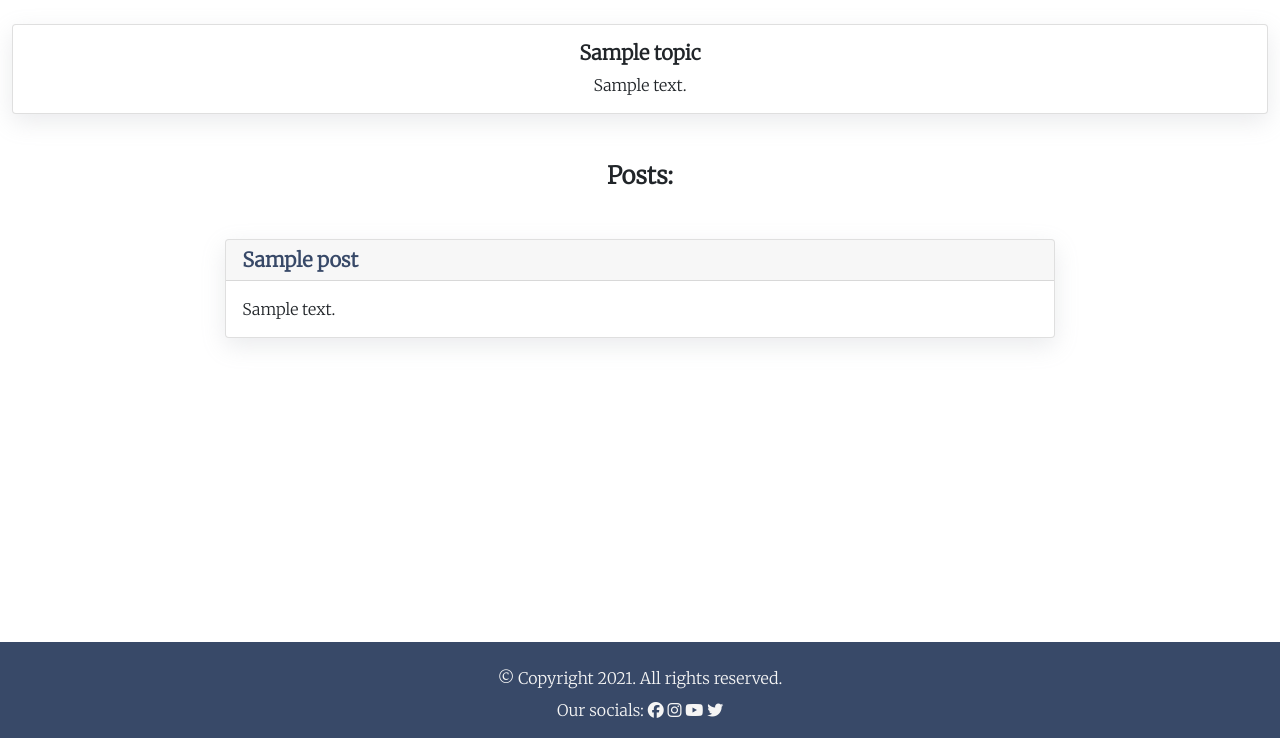
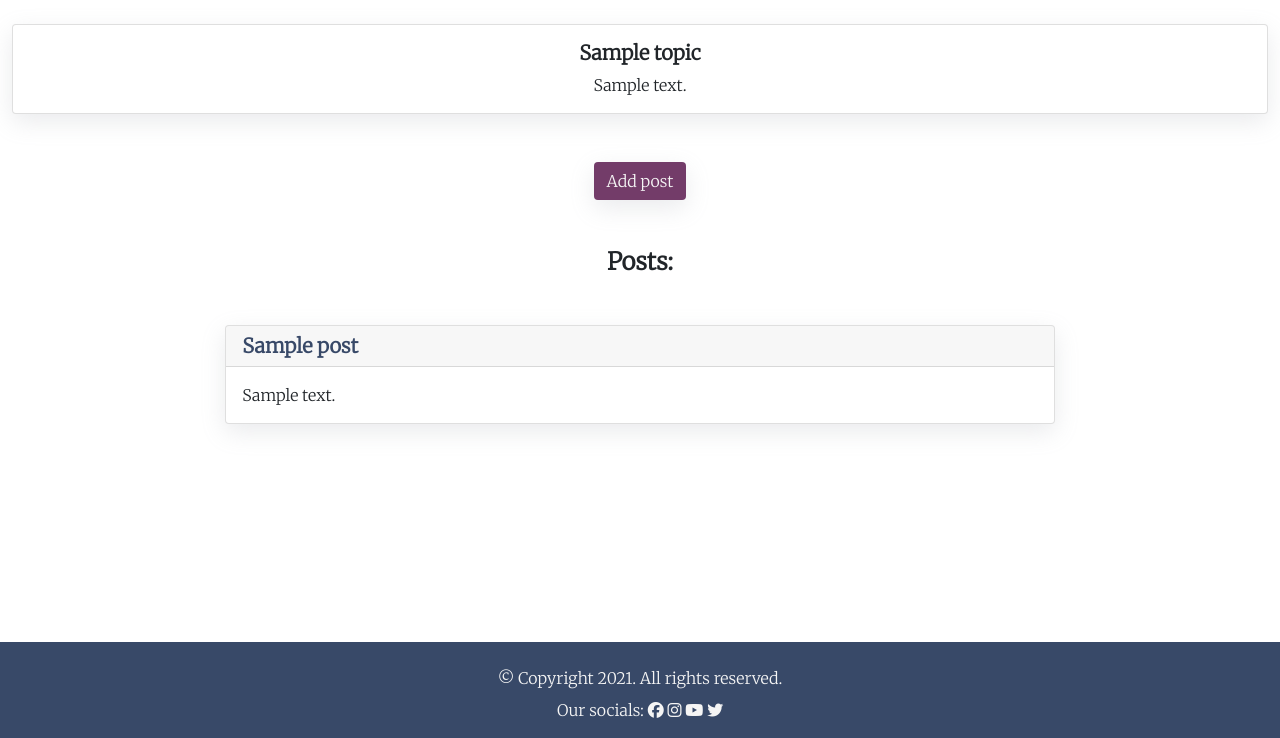
Before and after one commit to domsq/the-gamers-forum, a Django app: a page that uses templates/topic_detail.html in a window 1280 px wide. Shown: the part 62-800 px from the top of the page. Run offline with Django 3.2, Linux system fonts and the light colour scheme; tables that the repository leaves empty hold one stand-in row (values such as "Sample post"); some libraries are stand-ins or nearby versions.

Commit message:
Add button to topic detail page for post creation

```diff
--- a/static/css/style.css
+++ b/static/css/style.css
@@ -53,3 +53,20 @@ footer a:hover {
 .dark-font {
     color: #384968;
 }
+
+/* Button styling */
+
+.main-btn {
+    background: #733C69;
+    color: whitesmoke;
+    box-shadow: rgba(149, 157, 165, 0.2) 0px 8px 24px;
+}
+
+.main-btn a {
+    color: whitesmoke;
+
+}
+
+.main-btn a:hover {
+    color: coral;
+}
--- a/templates/topic_detail.html
+++ b/templates/topic_detail.html
@@ -12,6 +12,14 @@
                     <div class="card-body">
                         <h5 class="card-title text-center"><strong>{{ topic.name }}</strong></h5>
                         <p class="card-text text-center">{{ topic.description }}</p>
+                    </div>
+                </div>
+            </div>
+
+            <div class="row">
+                <div class="col-2 mx-auto text-center mt-5">
+                    <div class="btn d-inline-block main-btn">
+                        <a href="">Add post</a>
                     </div>
                 </div>
             </div>
```
